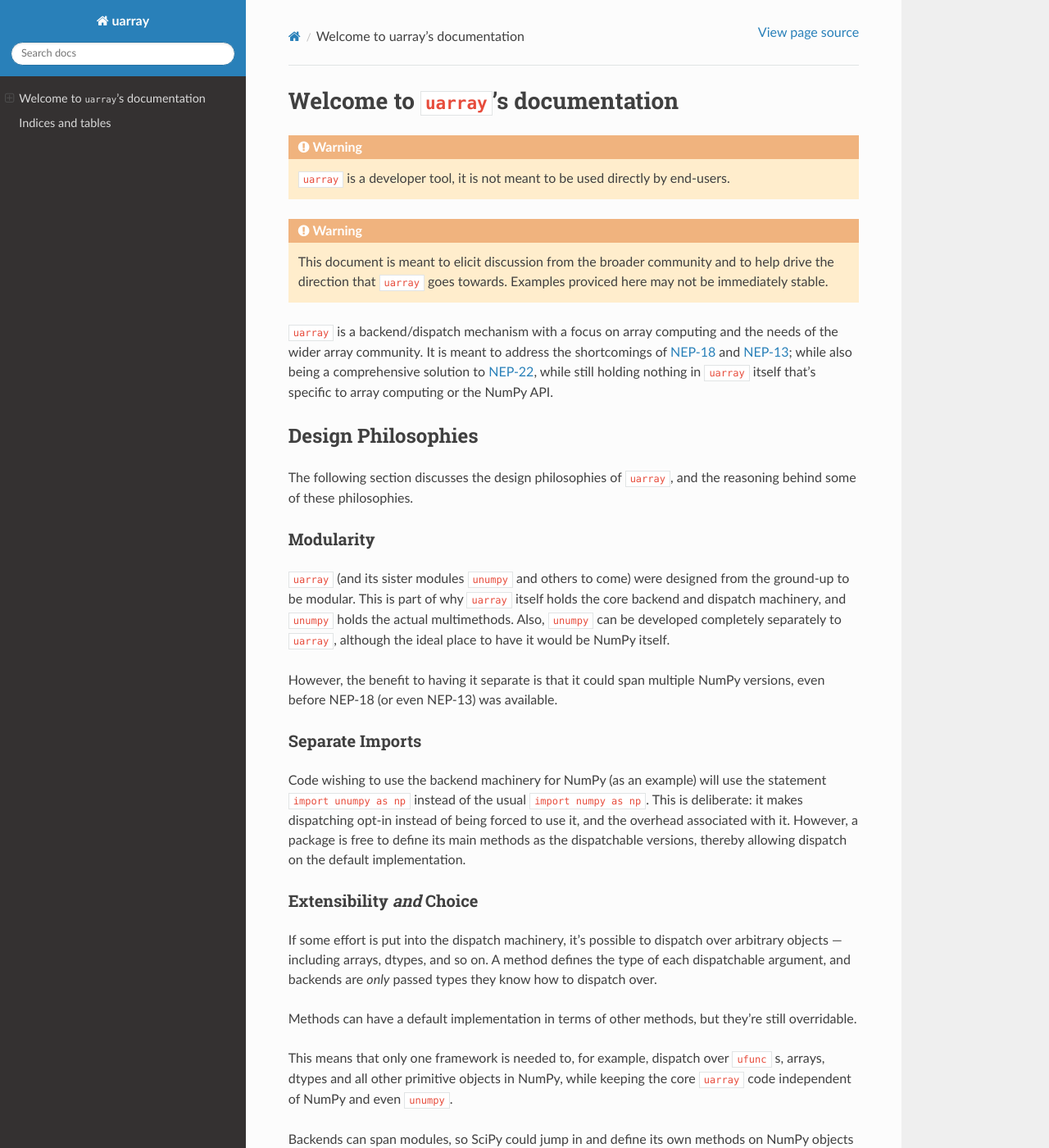
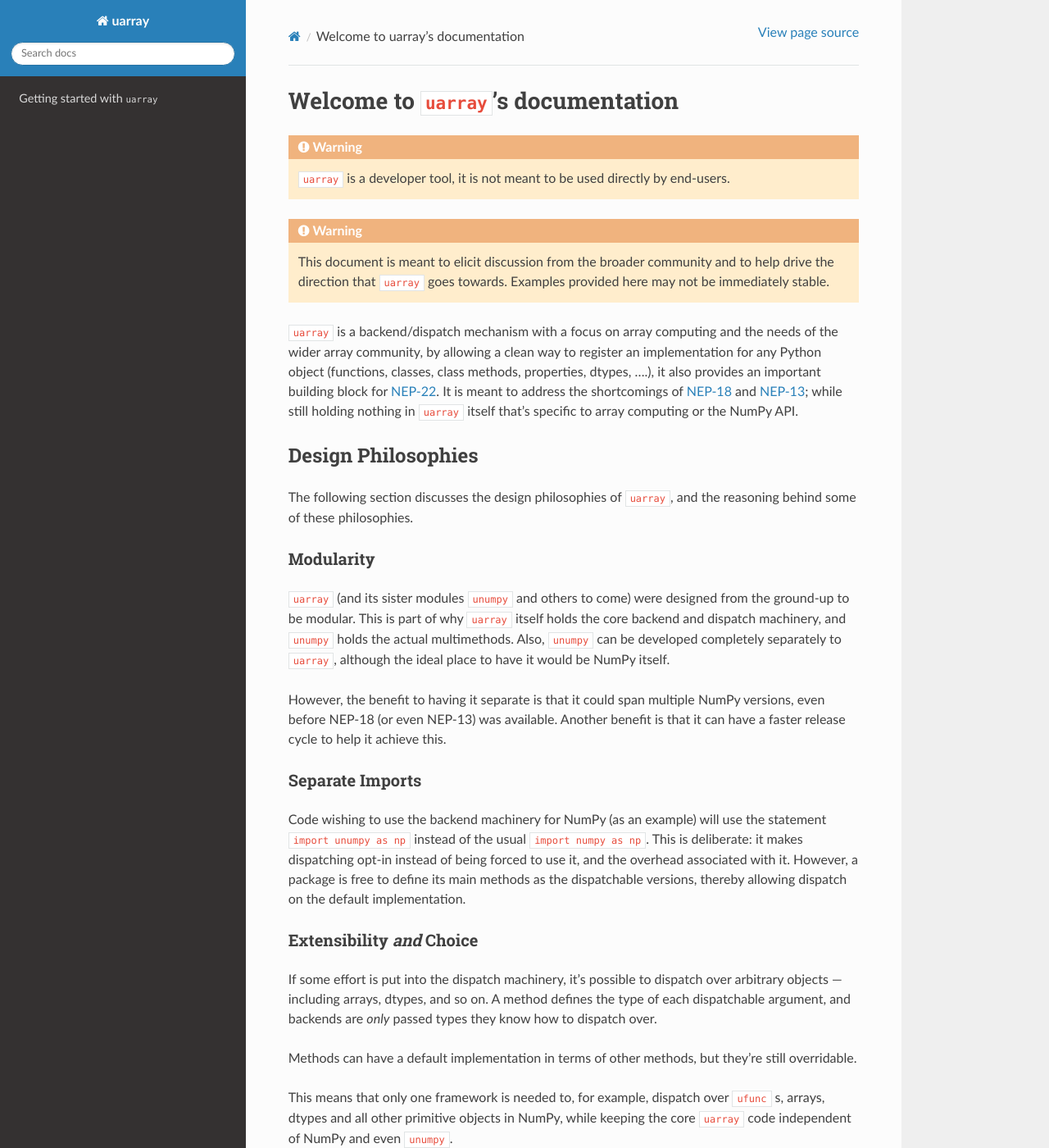
Before and after one commit to Quansight-Labs/uarray, a Sphinx documentation site: the page built from docs/index.rst, in a window 1280 px wide and 1400 px high. Shown: the whole window at 82% size. Built offline with Sphinx 7.4.7 and the Read the Docs theme 2.0.0, drawn with Linux system fonts in a browser that asks for light colours; some of the changed text lies outside the part shown.

Commit message:
Docs changes.

```diff
--- a/docs/index.rst
+++ b/docs/index.rst
@@ -11,14 +11,16 @@
 
 .. warning::
     This document is meant to elicit discussion from the broader community and to help
-    drive the direction that ``uarray`` goes towards. Examples proviced here may not be
+    drive the direction that ``uarray`` goes towards. Examples provided here may not be
     immediately stable.
 
 ``uarray`` is a backend/dispatch mechanism with a focus on array computing and the
-needs of the wider array community. It is meant to address the shortcomings of `NEP-18
+needs of the wider array community, by allowing a clean way to register an implementation
+for any Python object (functions, classes, class methods, properties, dtypes, ....), it
+also provides an important building block for `NEP-22 <http://www.numpy.org/neps/nep-0022-ndarray-duck-typing-overview.html>`_.
+It is meant to address the shortcomings of `NEP-18
 <http://www.numpy.org/neps/nep-0018-array-function-protocol.html>`_ and `NEP-13
-<https://www.numpy.org/neps/nep-0013-ufunc-overrides.html>`_; while also being a
-comprehensive solution to `NEP-22 <http://www.numpy.org/neps/nep-0022-ndarray-duck-typing-overview.html>`_,
+<https://www.numpy.org/neps/nep-0013-ufunc-overrides.html>`_;
 while still holding nothing in ``uarray`` itself that's specific to array computing
 or the NumPy API.
 
@@ -38,7 +40,8 @@
 ``uarray``, although the ideal place to have it would be NumPy itself.
 
 However, the benefit to having it separate is that it could span multiple
-NumPy versions, even before NEP-18 (or even NEP-13) was available.
+NumPy versions, even before NEP-18 (or even NEP-13) was available. Another
+benefit is that it can have a faster release cycle to help it achieve this.
 
 Separate Imports
 ^^^^^^^^^^^^^^^^
@@ -109,7 +112,7 @@
 The progress on NumPy's side for defining an override mechanism has been slow, with
 NEP-13 being first introduced in 2013, and with the wealth of dispatchable objects
 (including arrays, ufuns and dtypes), and with the advent of libraries like Dask,
-CuPy, XArray, PyData/Sparse and Xnd, it has become clear that the need for alternative
+CuPy, Xarray, PyData/Sparse and XND, it has become clear that the need for alternative
 array-like implementations is growing. There are even other libraries like PyTorch, and
 TensorFlow that'd be possible to express in NumPy API-like terms. Another example includes
 the Keras API.
@@ -127,8 +130,10 @@
 functional interface is provided for ease of use, including decorators.
 
 .. toctree::
-   :maxdepth: 2
-   :caption: Contents:
+    :maxdepth: 3
+    :hidden:
+
+    getting_started
 
 
 
```
Also changed, not shown: docs/getting_started.rst (line endings or trailing spaces).
